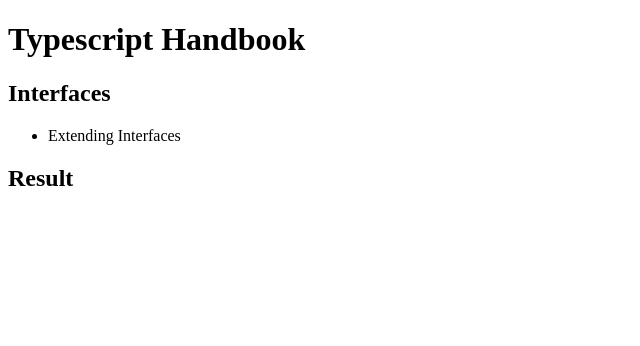
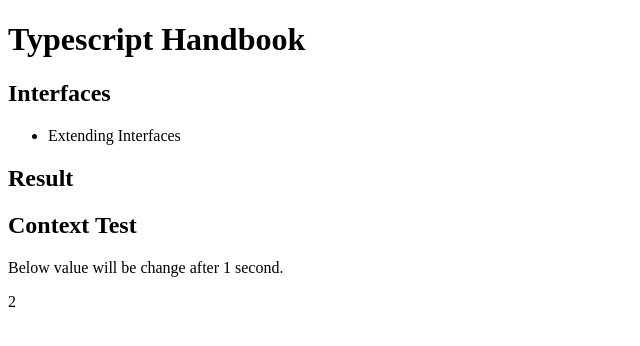
Before and after one commit to qvil/typescript-handbook, a React (Create React App) app: page / in a window 1280 px wide. Shown: the top 346 px of the page, without its empty margins (0-640 px from the left). Built offline with nearby package versions, Linux system fonts and the light colour scheme.

Commit message:
Context Test

```diff
--- a/src/App.tsx
+++ b/src/App.tsx
@@ -1,19 +1,29 @@
 import * as React from "react";
+import MyComponent from "./components/MyComponent";
+import Store from "./store";
 
 class App extends React.Component<any, any> {
   state = {
-    text: ""
+    text: "",
+    value: 0
   };
 
   _setText = () => {
     this.setState({ text: "Hello" });
   };
 
+  componentDidMount() {
+    setTimeout(() => {
+      this.setState({value: 2})
+    }, 1000);
+  }
+
   public render() {
     const { _setText } = this;
     const { text } = this.state;
 
     return (
+      <Store.Provider value={this.state.value}>
         <div className="App">
           <h1>Typescript Handbook</h1>
           <h2>Interfaces</h2>
@@ -22,7 +32,9 @@
           </ul>
           <h2>Result</h2>
           <div>{text}</div>
+          <MyComponent />
         </div>
+      </Store.Provider>
     );
   }
 }
--- /dev/null
+++ b/src/components/MyComponent.tsx
@@ -0,0 +1,21 @@
+import * as React from "react";
+import Store from "../store";
+
+// interface MyComponentProps {
+// }
+
+const MyComponent: React.SFC<any> = props => {
+  return (
+    <Store.Consumer>
+      {(value: any) => (
+        <div>
+          <h2>Context Test</h2>
+          <p>Below value will be change after 1 second.</p>
+          {value}
+        </div>
+      )}
+    </Store.Consumer>
+  );
+};
+
+export default MyComponent;
--- /dev/null
+++ b/src/store.ts
@@ -0,0 +1,6 @@
+import * as React from "react";
+
+const defaultValue = 1;
+
+const Store = React.createContext(defaultValue);
+export default Store;
--- a/tslint.json
+++ b/tslint.json
@@ -8,6 +8,6 @@
     "member-access": false,
     "no-empty": false,
     "no-console": false,
-    "variable-name": [true, "ban-keywords", "check-format", "allow-leading-underscore"]
+    "variable-name": [true, "ban-keywords", "check-format", "allow-leading-underscore", "allow-pascal-case"]
   }
 }
```
Also changed, not shown: package.json (line endings or trailing spaces), 1 other file (tests, documents, lock files or other folders). Lines whose indentation alone changed are shown as unchanged.
